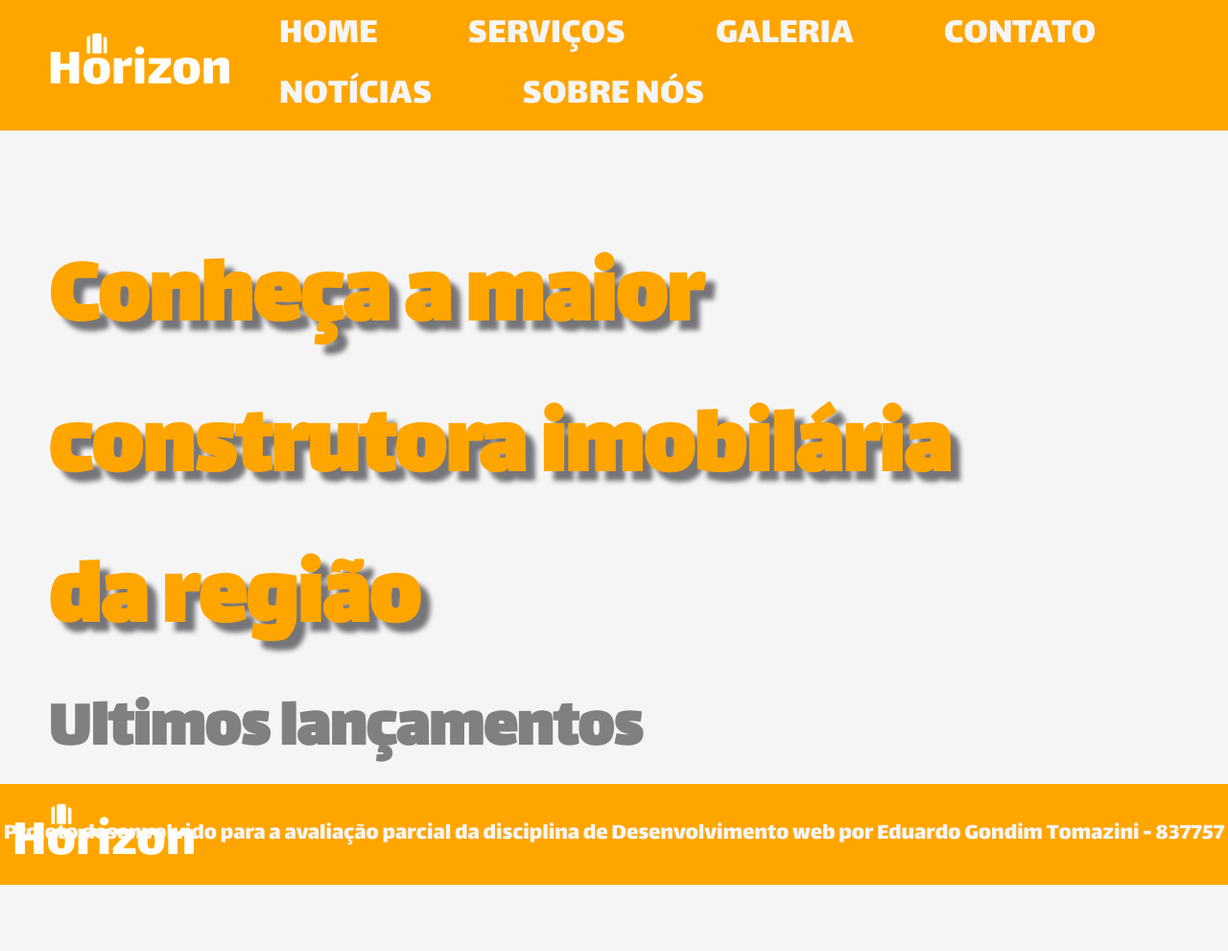
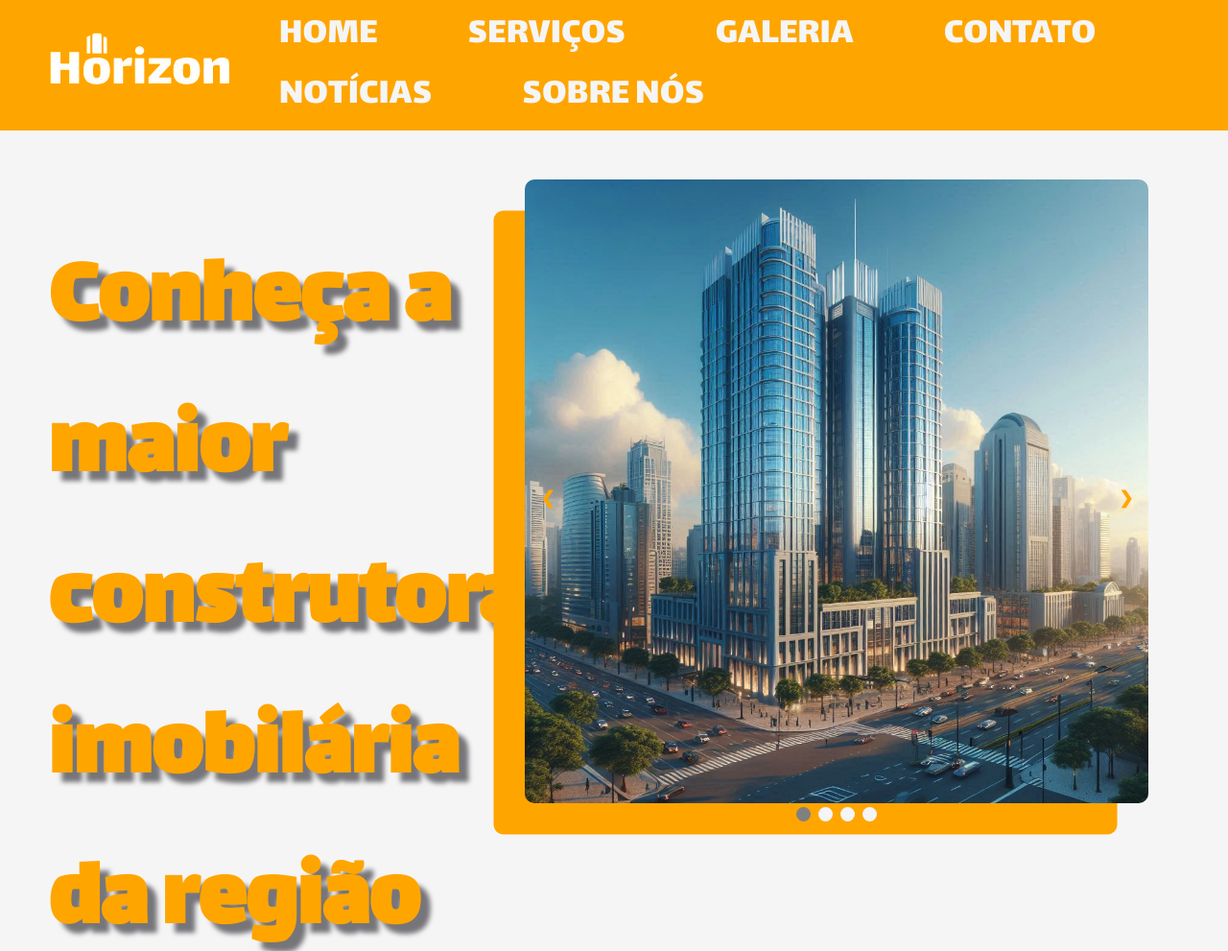
Before and after one commit to EduardoTomazini/HorizonProva, a plain HTML site: page index.html in a window 1280 px wide. Shown: the top 991 px of the page at 96% size. Before the commit the page ends 922 px from the top, so only its background shows below. Drawn offline with Linux system fonts and the light colour scheme.

Commit message:
Added Slider
Added Slider to Main page

```diff
--- a/index.html
+++ b/index.html
@@ -1,21 +1,26 @@
 <!DOCTYPE html>
 <html lang="pt-br">
+
 <head>
     <meta charset="UTF-8">
     <meta name="viewport" content="width=device-width, initial-scale=1.0">
     <link rel="stylesheet" href="style.css">
     <title>Horizon Construtora</title>
     <style>
-        .frase1{
+        .frase1 {
             font-family: "Lalezar", system-ui;
             color: orange;
             font-size: 100px;
-             padding-top: 100px; /*muda a frase1 de forma vertical */
-             padding-left: 50px; /*muda a frase1 de forma horizontal */
-             text-shadow: 10px 10px 5px rgb(118, 117, 121); /* cria uma sombra ao redor do texto */
+            padding-top: 100px;
+            /*muda a frase1 de forma vertical */
+            padding-left: 50px;
+            /*muda a frase1 de forma horizontal */
+            text-shadow: 10px 10px 5px rgb(118, 117, 121);
+            /* cria uma sombra ao redor do texto */
         }
     </style>
 </head>
+
 <body>
     <header>
         <div class="container">
@@ -35,6 +40,8 @@
         </div>
     </header>
     <div class="conteudo">
+
+
         <div>
             <h1 class="frase1">
                 Conheça a maior <br> construtora imobilária <br> da região
@@ -42,12 +49,69 @@
             <h2 class="frase2" style="color: grey;"> Ultimos lançamentos</h2>
             <h3></h3>
         </div>
+        <div class="Slider">
+            <div class="sombraslider">
+
+            </div>
+        <div class="slideshowcontainer">
+            <div class="mySlides fate">
+                <img src="images/modelo paisagem.jpg" alt="Modelo Predio 1" style="width: 100%; border-radius: 10px;">
+            </div>
+            <div class="mySlides fate">
+                <img src="images/predio2.jpg" alt="Modelo Predio 2" style="width: 100%; border-radius: 10px;">
+            </div>
+            <div class="mySlides fate">
+                <img src="images/predio3.jpg" alt="Modelo Predio 3" style="width: 100%; border-radius: 10px;">
+            </div>
+            <div class="mySlides fate">
+                <img src="images/predio4.jpg" alt="Modelo Predio 4" style="width: 100%; border-radius: 10px;">
+            </div>
+            <a class="prev" onclick="plusSlides(-1)">&#10094;</a>
+            <a class="next" onclick="plusSlides(1)">&#10095;</a>
+        </div>
+        <div style="text-align:center ; position: relative ;z-index: 99;">
+            <span class="dot" onclick="currentSlide(1)"></span>
+            <span class="dot" onclick="currentSlide(2)"></span>
+            <span class="dot" onclick="currentSlide(3)"></span>
+            <span class="dot" onclick="currentSlide(4)"></span>
+        </div>
+    </div>
     </div>
     <footer>
         <div class="rodape">
             <img class="logorodape" src="images/logo.png" alt="Horizon Logo">
-            <p class="textorodape">Projeto desenvolvido para a avaliação parcial da disciplina de Desenvolvimento web por Eduardo Gondim Tomazini - 837757</p>
+            <p class="textorodape">Projeto desenvolvido para a avaliação parcial da disciplina de Desenvolvimento web
+                por Eduardo Gondim Tomazini - 837757</p>
         </div>
     </footer>
+    <script>
+        let slideIndex = 1;
+        showSlides(slideIndex);
+
+        function plusSlides(n) {
+            showSlides(slideIndex += n);
+        }
+
+        function currentSlide(n) {
+            showSlides(slideIndex = n);
+        }
+
+        function showSlides(n) {
+            let i;
+            let slides = document.getElementsByClassName("mySlides");
+            let dots = document.getElementsByClassName("dot");
+            if (n > slides.length) { slideIndex = 1 }
+            if (n < 1) { slideIndex = slides.length }
+            for (i = 0; i < slides.length; i++) {
+                slides[i].style.display = "none";
+            }
+            for (i = 0; i < dots.length; i++) {
+                dots[i].className = dots[i].className.replace(" active", "");
+            }
+            slides[slideIndex - 1].style.display = "block";
+            dots[slideIndex - 1].className += " active";
+        }
+    </script>
 </body>
+
 </html>
--- a/style.css
+++ b/style.css
@@ -1,41 +1,56 @@
 @import url('https://fonts.googleapis.com/css2?family=Lalezar&display=swap');
-*{
-    margin: 0; /* Define a margem geral do projeto (pois esta na *) */
-    padding: 0; /* Define o espaço entre o conteúdo de um elemento e sua borda */
-    box-sizing: border-box; /* Determina como o tamanho total de um elemento é calculado */
+
+* {
+    margin: 0;
+    /* Define a margem geral do projeto (pois esta na *) */
+    padding: 0;
+    /* Define o espaço entre o conteúdo de um elemento e sua borda */
+    box-sizing: border-box;
+    /* Determina como o tamanho total de um elemento é calculado */
 }
-.container{
-    max-width: 3000px; /* Define a largura máxima do container */
-    display: flex; /* Coloca o container como um container flexível de acordo com o modelo flexbox, ou seja os filhos são tratados como itens flexiveis e são alinhados e distribuidos */
-    align-items: center; /* Alinha os itens filhos ao longo do eixo transversa */
-    justify-content: center; /* Alinha os itens filhos ao longo do eixo principal */
+
+.container {
+    max-width: 3000px;
+    /* Define a largura máxima do container */
+    display: flex;
+    /* Coloca o container como um container flexível de acordo com o modelo flexbox, ou seja os filhos são tratados como itens flexiveis e são alinhados e distribuidos */
+    align-items: center;
+    /* Alinha os itens filhos ao longo do eixo transversa */
+    justify-content: center;
+    /* Alinha os itens filhos ao longo do eixo principal */
 }
-header{
-    background-color:orange;
-    width: 100%; /*Define a largura de um elemento*/
+
+header {
+    background-color: orange;
+    width: 100%;
+    /*Define a largura de um elemento*/
     padding: 5px;
 
 }
-.logo{
+
+.logo {
     width: 20%;
 
 }
-.menu{
+
+.menu {
     width: 75%;
 
     text-transform: uppercase;
 
 }
-.menu nav a{
+
+.menu nav a {
 
     font-size: 40px;
     text-decoration: none;
-    color:whitesmoke;
+    color: whitesmoke;
     padding-right: 90px;
     font-family: "Lalezar", system-ui;
     position: relative;
 }
-.menu nav a::after{
+
+.menu nav a::after {
     content: " ";
     width: 0px;
     height: 4px;
@@ -45,37 +60,149 @@ header{
     left: 0;
     transition: 0.5s;
 }
-.menu nav a:hover::after{
+
+.menu nav a:hover::after {
     width: 50px;
 }
-body{
+
+body {
     background-color: whitesmoke;
     display: flex;
     flex-direction: column;
     min-height: 100vh
+}
+
+.conteudo {
+    display: flex;
+    flex: 1; /* Faz o conteúdo principal expandir para ocupar o espaço disponível */
+    justify-content: space-between;
 
 }
-.conteudo{
-    flex: 1; /* Faz o conteúdo principal expandir para ocupar o espaço disponível */
-}
+
 .frase2 {
     font-family: "Lalezar", system-ui;
     font-size: 70px;
-    padding-left: 50px; /* Muda a frase1 de forma horizontal */
+    padding-left: 50px;
+    /* Muda a frase1 de forma horizontal */
 }
-.rodape{
+
+.rodape {
     position: relative;
     background-color: orange;
     display: grid;
     height: 105px;
 }
-.logorodape{
+
+.logorodape {
     position: absolute;
 }
-.textorodape{
-    align-self: center; /* Alinhamento vertical em relação ao grid */
+
+.textorodape {
+    align-self: center;
+    /* Alinhamento vertical em relação ao grid */
     font-family: "Lalezar", system-ui;
     color: whitesmoke;
     font-size: 25px;
-    justify-self: center; /* Alinhamento horizontal em relação ao grid */
+    justify-self: center;
+    /* Alinhamento horizontal em relação ao grid */
 }
+
+.Slider{
+    margin-right: 10%;
+    margin-top: 4%;
+    position: relative;
+}
+.sombraslider{
+    position: absolute;
+    background-color: orange;
+    width: 650px;
+    height: 650px;
+    transform: translate(-5% , 5%);
+    border-radius: 10px;
+
+}
+.slideshowcontainer {
+    width: 650px;
+    position: relative;
+    margin: auto;
+    /*Centraliza o slier horizontalmente na página. */
+}
+
+
+.mySlides {
+    display: none; /* Esconde as imagens */
+
+}
+
+
+
+.prev,
+.next {
+    cursor: pointer;
+    /* Muda o Curso quando é passado em cima */
+    position: absolute;
+    /* Deixa a posição fixa em relação ao pai */
+    top: 50%;
+    /* Centraliza verticamelte em relação ao pai */
+    width: auto;
+    margin-top: -22px;
+    /* Ajusta a posição vertical para que o centro do botão esteja alinhado ao centro do contêiner */
+    padding: 16px;
+    color: orange;
+    font-weight: bold;
+    font-size: 18px;
+    transition: 0.6s ease;
+    border-radius: 0 3px 3px 0;
+    /* Muda o Curso quando é passado em cima */
+    user-select: none;
+}
+
+
+.next {
+    right: 0;
+    /* Posicionando o botão next na direita */
+    border-radius: 3px 0 0 3px;
+}
+
+
+.prev:hover,
+.next:hover {
+    background-color: rgba(0, 0, 0, 0.8);
+}
+
+
+
+
+.dot {
+    /* botões de alterar as imagens */
+    cursor: pointer;
+    height: 15px;
+    width: 15px;
+    margin: 0 2px;
+    background-color: whitesmoke;
+    border-radius: 50%;
+    display: inline-block;
+    transition: background-color 0.6s ease;
+    z-index: 99;
+}
+
+.active,
+.dot:hover {
+    background-color: grey;
+}
+
+
+.fade {
+    animation-name: fade;
+    animation-duration: 1.5s;
+}
+
+@keyframes fade {
+    from {
+        opacity: .4
+    }
+
+    to {
+        opacity: 1
+    }
+}
```
Lines whose indentation alone changed are shown as unchanged.
